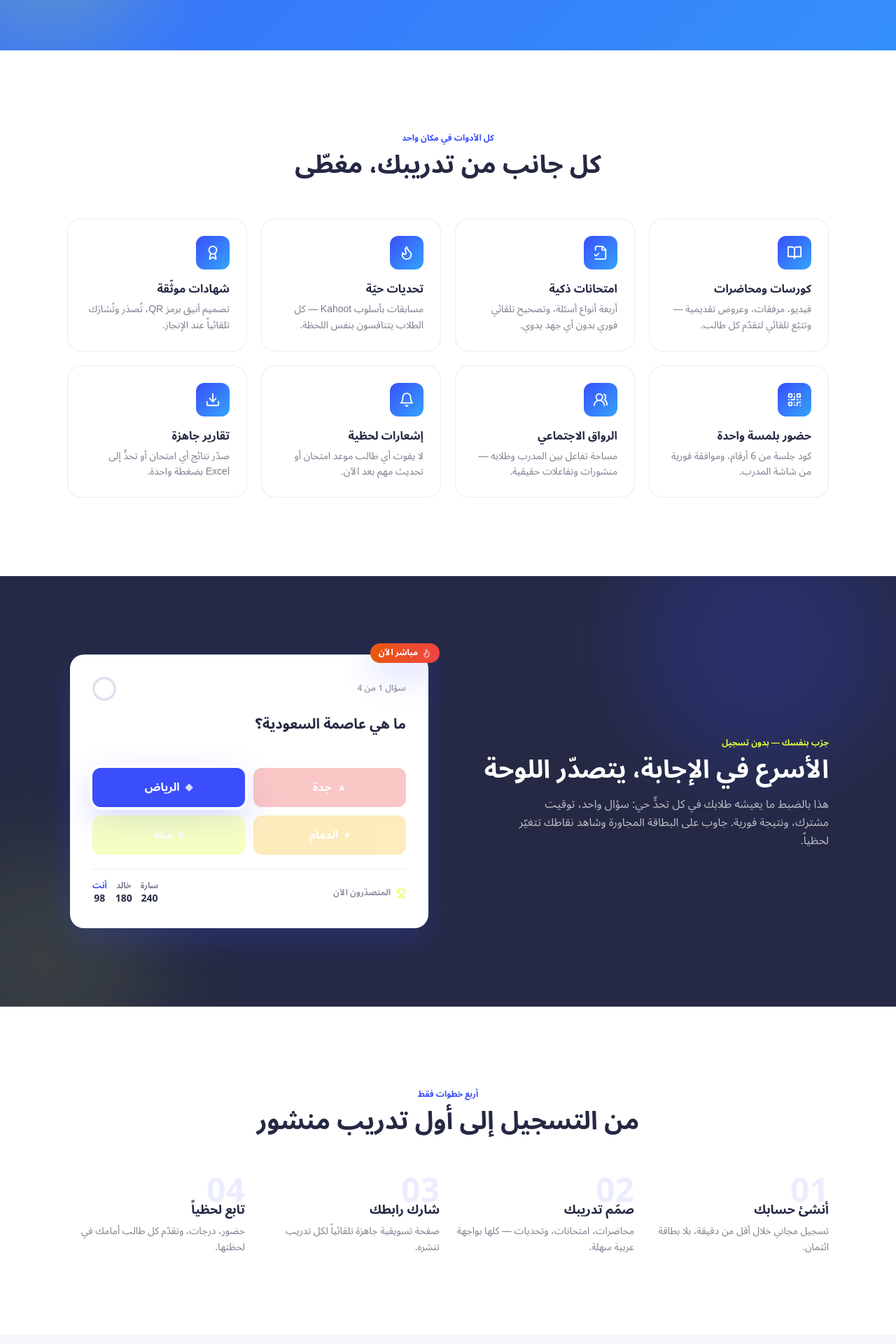
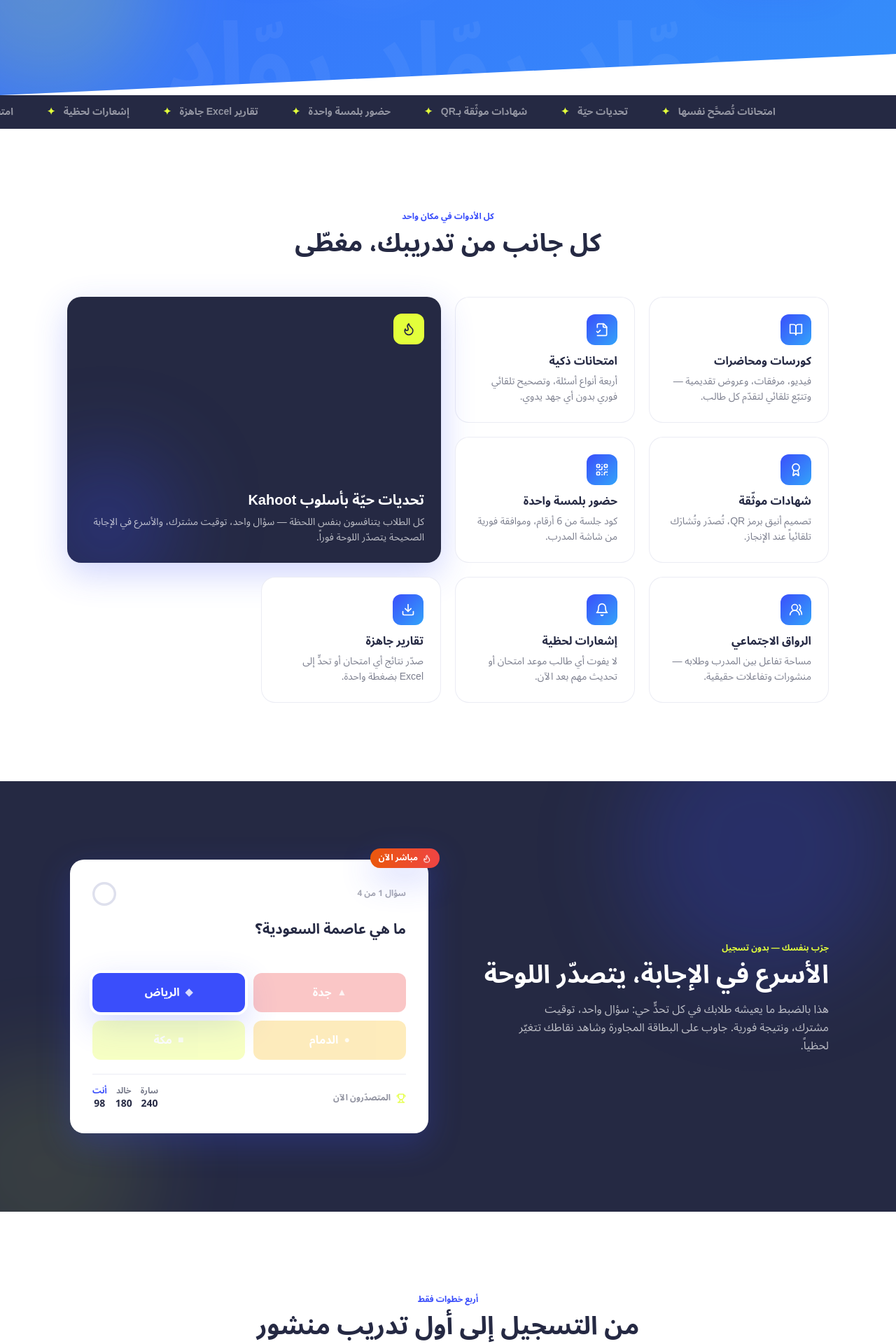
Before and after one commit to ruwadapp/ruwad, a Next.js app: page / in a window 1280 px wide. Shown: the part 600-2520 px from the top of the page at 70% size. Built offline with nearby package versions, Linux system fonts and the light colour scheme; no server answers; a web font is replaced by a local one.

Commit message:
رفع مستوى تصميم الصفحة الرئيسية: عناوين ضخمة، Bento grid غير متماثل للميزات، خط زمني متصل، شريط متحرك، نسيج نقطي، فواصل مائلة

```diff
--- a/app/globals.css
+++ b/app/globals.css
@@ -176,3 +176,17 @@ textarea:focus-visible {
   background-size: 200% 200%;
   animation: heroGlowPan 8s ease-in-out infinite;
 }
+
+.bg-dot-grid {
+  background-image: radial-gradient(rgba(37, 41, 67, 0.12) 1.5px, transparent 1.5px);
+  background-size: 22px 22px;
+}
+
+.clip-angle-down {
+  clip-path: polygon(0 0, 100% 0, 100% 92%, 0 100%);
+}
+
+.text-outline-navy {
+  -webkit-text-stroke: 1.5px rgba(37, 41, 67, 0.08);
+  color: transparent;
+}
--- a/components/marketing/LandingPage.tsx
+++ b/components/marketing/LandingPage.tsx
@@ -9,15 +9,17 @@ import { LiveQuizDemo } from './LiveQuizDemo'
 import { Reveal } from './Reveal'
 
 const FEATURES = [
-  { icon: BookOpen, title: 'كورسات ومحاضرات', desc: 'فيديو، مرفقات، وعروض تقديمية — وتتبّع تلقائي لتقدّم كل طالب.' },
-  { icon: FileCheck2, title: 'امتحانات ذكية', desc: 'أربعة أنواع أسئلة، وتصحيح تلقائي فوري بدون أي جهد يدوي.' },
-  { icon: Flame, title: 'تحديات حيّة', desc: 'مسابقات بأسلوب Kahoot — كل الطلاب يتنافسون بنفس اللحظة.' },
-  { icon: Award, title: 'شهادات موثّقة', desc: 'تصميم أنيق برمز QR، تُصدَر وتُشارَك تلقائياً عند الإنجاز.' },
-  { icon: QrCode, title: 'حضور بلمسة واحدة', desc: 'كود جلسة من 6 أرقام، وموافقة فورية من شاشة المدرب.' },
-  { icon: Users2, title: 'الرواق الاجتماعي', desc: 'مساحة تفاعل بين المدرب وطلابه — منشورات وتفاعلات حقيقية.' },
-  { icon: Bell, title: 'إشعارات لحظية', desc: 'لا يفوت أي طالب موعد امتحان أو تحديث مهم بعد الآن.' },
-  { icon: Download, title: 'تقارير جاهزة', desc: 'صدّر نتائج أي امتحان أو تحدٍّ إلى Excel بضغطة واحدة.' },
+  { icon: BookOpen, title: 'كورسات ومحاضرات', desc: 'فيديو، مرفقات، وعروض تقديمية — وتتبّع تلقائي لتقدّم كل طالب.', big: false },
+  { icon: FileCheck2, title: 'امتحانات ذكية', desc: 'أربعة أنواع أسئلة، وتصحيح تلقائي فوري بدون أي جهد يدوي.', big: false },
+  { icon: Flame, title: 'تحديات حيّة بأسلوب Kahoot', desc: 'كل الطلاب يتنافسون بنفس اللحظة — سؤال واحد، توقيت مشترك، والأسرع في الإجابة الصحيحة يتصدّر اللوحة فوراً.', big: true },
+  { icon: Award, title: 'شهادات موثّقة', desc: 'تصميم أنيق برمز QR، تُصدَر وتُشارَك تلقائياً عند الإنجاز.', big: false },
+  { icon: QrCode, title: 'حضور بلمسة واحدة', desc: 'كود جلسة من 6 أرقام، وموافقة فورية من شاشة المدرب.', big: false },
+  { icon: Users2, title: 'الرواق الاجتماعي', desc: 'مساحة تفاعل بين المدرب وطلابه — منشورات وتفاعلات حقيقية.', big: false },
+  { icon: Bell, title: 'إشعارات لحظية', desc: 'لا يفوت أي طالب موعد امتحان أو تحديث مهم بعد الآن.', big: false },
+  { icon: Download, title: 'تقارير جاهزة', desc: 'صدّر نتائج أي امتحان أو تحدٍّ إلى Excel بضغطة واحدة.', big: false },
 ]
+
+const TICKER_ITEMS = ['امتحانات تُصحَّح نفسها', 'تحديات حيّة', 'شهادات موثّقة بـQR', 'حضور بلمسة واحدة', 'تقارير Excel جاهزة', 'إشعارات لحظية']
 
 const STEPS = [
   { title: 'أنشئ حسابك', desc: 'تسجيل مجاني خلال أقل من دقيقة، بلا بطاقة ائتمان.' },
@@ -55,18 +57,23 @@ export function LandingPage() {
       <LandingNav />
 
       {/* ===== HERO ===== */}
-      <section className="relative bg-ruwad-gradient animate-hero-glow overflow-hidden pt-32 pb-20 sm:pt-40 sm:pb-28">
+      <section className="relative bg-ruwad-gradient animate-hero-glow overflow-hidden pt-32 pb-24 sm:pt-44 sm:pb-40 clip-angle-down">
         <div className="absolute -top-20 -right-20 w-96 h-96 bg-white/10 rounded-full blur-3xl" />
         <div className="absolute bottom-0 -left-24 w-80 h-80 bg-ruwad-lime/20 rounded-full blur-3xl" />
         <div className="absolute top-1/2 left-1/3 w-52 h-52 bg-white/10 rounded-full blur-2xl" />
+        <span className="pointer-events-none absolute -bottom-6 left-1/2 -translate-x-1/2 text-[13vw] sm:text-[9rem] font-extrabold text-white/[0.05] whitespace-nowrap select-none leading-none">
+          روّاد روّاد روّاد
+        </span>
 
         <div className="relative max-w-6xl mx-auto px-5 sm:px-8 grid lg:grid-cols-2 gap-12 items-center">
           <div className="flex flex-col items-start gap-6 text-center lg:text-right mx-auto lg:mx-0">
             <span className="inline-flex items-center gap-1.5 bg-white/15 backdrop-blur text-white text-xs font-bold px-3.5 py-1.5 rounded-full">
               <Sparkles size={13} className="text-ruwad-lime" /> منصة تدريب عربية متكاملة
             </span>
-            <h1 className="text-4xl sm:text-5xl lg:text-[3.4rem] font-extrabold text-white leading-[1.15]">
-              تدريبك، بروح <span className="text-ruwad-lime">المسابقة</span>
+            <h1 className="text-5xl sm:text-6xl lg:text-7xl font-extrabold text-white leading-[0.98] tracking-tight">
+              تدريبك،
+              <br />
+              بروح <span className="text-ruwad-lime italic">المسابقة</span>
             </h1>
             <p className="text-white/80 text-base sm:text-lg leading-relaxed max-w-md">
               كورسات، امتحانات تُصحَّح نفسها، تحديات حيّة يتنافس فيها طلابك بنفس اللحظة، وشهادات تُشارَك تلقائياً — كل ما يحتاجه المدرب والمعهد في مكان واحد.
@@ -85,23 +92,39 @@ export function LandingPage() {
         </div>
       </section>
 
-      {/* ===== FEATURES ===== */}
+      {/* ===== TICKER ===== */}
+      <div className="bg-ruwad-navy py-3.5 overflow-hidden">
+        <div className="flex whitespace-nowrap animate-marquee">
+          {[...TICKER_ITEMS, ...TICKER_ITEMS].map((t, i) => (
+            <span key={i} className="flex items-center gap-3 text-white/50 text-sm font-semibold px-6 shrink-0">
+              {t} <span className="text-ruwad-lime">✦</span>
+            </span>
+          ))}
+        </div>
+      </div>
+
+      {/* ===== FEATURES — BENTO ===== */}
       <section id="features" className="max-w-6xl mx-auto px-5 sm:px-8 py-20 sm:py-28">
         <Reveal className="text-center max-w-xl mx-auto mb-14">
           <span className="text-xs font-bold text-ruwad-blue">كل الأدوات في مكان واحد</span>
           <h2 className="text-3xl sm:text-4xl font-extrabold text-ruwad-navy mt-2">كل جانب من تدريبك، مغطّى</h2>
         </Reveal>
 
-        <div className="grid sm:grid-cols-2 lg:grid-cols-4 gap-5">
+        <div className="grid grid-cols-2 lg:grid-cols-4 gap-5 auto-rows-[180px]">
           {FEATURES.map((f, idx) => (
-            <Reveal key={f.title} delay={idx * 60}>
-              <div className="group bg-white border border-ruwad-gray/60 rounded-ruwad p-6 h-full flex flex-col gap-4 hover:shadow-ruwad-lg hover:-translate-y-1.5 hover:border-transparent transition-all duration-300">
-                <div className="w-12 h-12 rounded-ruwad-sm bg-ruwad-gradient flex items-center justify-center text-white group-hover:scale-110 transition-transform">
-                  <f.icon size={22} />
+            <Reveal key={f.title} delay={idx * 60} className={f.big ? 'col-span-2 row-span-2' : 'col-span-1'}>
+              <div className={`group relative overflow-hidden rounded-ruwad p-6 h-full flex flex-col justify-between transition-all duration-300 hover:-translate-y-1.5 ${
+                f.big ? 'bg-ruwad-navy text-white shadow-ruwad-lg' : 'bg-white border border-ruwad-gray/60 text-ruwad-navy hover:shadow-ruwad-lg hover:border-transparent'
+              }`}>
+                {f.big && <div className="absolute -bottom-10 -left-10 w-48 h-48 bg-ruwad-blue/30 rounded-full blur-3xl" />}
+                <div className={`relative w-11 h-11 rounded-ruwad-sm flex items-center justify-center shrink-0 group-hover:scale-110 transition-transform ${
+                  f.big ? 'bg-ruwad-lime text-ruwad-navy' : 'bg-ruwad-gradient text-white'
+                }`}>
+                  <f.icon size={20} />
                 </div>
-                <div>
-                  <h3 className="font-bold text-ruwad-navy mb-1.5">{f.title}</h3>
-                  <p className="text-sm text-ruwad-navy/60 leading-relaxed">{f.desc}</p>
+                <div className="relative">
+                  <h3 className={`font-bold mb-1.5 ${f.big ? 'text-xl' : ''}`}>{f.title}</h3>
+                  <p className={`text-sm leading-relaxed ${f.big ? 'text-white/70' : 'text-ruwad-navy/60'}`}>{f.desc}</p>
                 </div>
               </div>
             </Reveal>
@@ -132,19 +155,22 @@ export function LandingPage() {
       </section>
 
       {/* ===== HOW IT WORKS ===== */}
-      <section id="how" className="max-w-6xl mx-auto px-5 sm:px-8 py-20 sm:py-28">
-        <Reveal className="text-center max-w-xl mx-auto mb-14">
+      <section id="how" className="relative max-w-6xl mx-auto px-5 sm:px-8 py-20 sm:py-28">
+        <Reveal className="text-center max-w-xl mx-auto mb-16">
           <span className="text-xs font-bold text-ruwad-blue">أربع خطوات فقط</span>
           <h2 className="text-3xl sm:text-4xl font-extrabold text-ruwad-navy mt-2">من التسجيل إلى أول تدريب منشور</h2>
         </Reveal>
 
-        <div className="grid sm:grid-cols-2 lg:grid-cols-4 gap-6">
+        <div className="relative grid sm:grid-cols-2 lg:grid-cols-4 gap-x-6 gap-y-10">
+          <div className="hidden lg:block absolute top-5 right-[12.5%] left-[12.5%] h-px bg-gradient-to-l from-ruwad-blue via-ruwad-lime to-ruwad-blue opacity-30" />
           {STEPS.map((s, idx) => (
             <Reveal key={s.title} delay={idx * 80}>
-              <div className="relative">
-                <span className="text-5xl font-extrabold text-ruwad-blue/10">{`0${idx + 1}`}</span>
-                <h3 className="font-bold text-ruwad-navy text-lg -mt-3">{s.title}</h3>
-                <p className="text-sm text-ruwad-navy/60 mt-1.5 leading-relaxed">{s.desc}</p>
+              <div className="relative flex flex-col items-center lg:items-start text-center lg:text-right gap-3">
+                <span className="relative z-10 w-10 h-10 rounded-full bg-ruwad-gradient text-white flex items-center justify-center font-extrabold text-sm shadow-ruwad shrink-0">
+                  {idx + 1}
+                </span>
+                <h3 className="font-bold text-ruwad-navy text-lg">{s.title}</h3>
+                <p className="text-sm text-ruwad-navy/60 leading-relaxed">{s.desc}</p>
               </div>
             </Reveal>
           ))}
@@ -152,8 +178,9 @@ export function LandingPage() {
       </section>
 
       {/* ===== CERTIFICATE SHOWCASE ===== */}
-      <section className="bg-[#F5F6FA] py-20 sm:py-28 overflow-hidden">
-        <div className="max-w-6xl mx-auto px-5 sm:px-8 grid lg:grid-cols-2 gap-12 items-center">
+      <section className="relative bg-[#F5F6FA] bg-dot-grid py-20 sm:py-28 overflow-hidden">
+        <div className="absolute inset-0 bg-gradient-to-b from-[#F5F6FA] via-transparent to-[#F5F6FA] pointer-events-none" />
+        <div className="relative max-w-6xl mx-auto px-5 sm:px-8 grid lg:grid-cols-2 gap-12 items-center">
           <Reveal className="order-2 lg:order-1 flex justify-center">
             <div className="relative w-full max-w-sm animate-float" style={{ '--tilt': '-3deg' } as React.CSSProperties}>
               <div className="bg-white border-4 border-ruwad-lime rounded-ruwad shadow-ruwad-lg p-8 text-center relative overflow-hidden">
```
